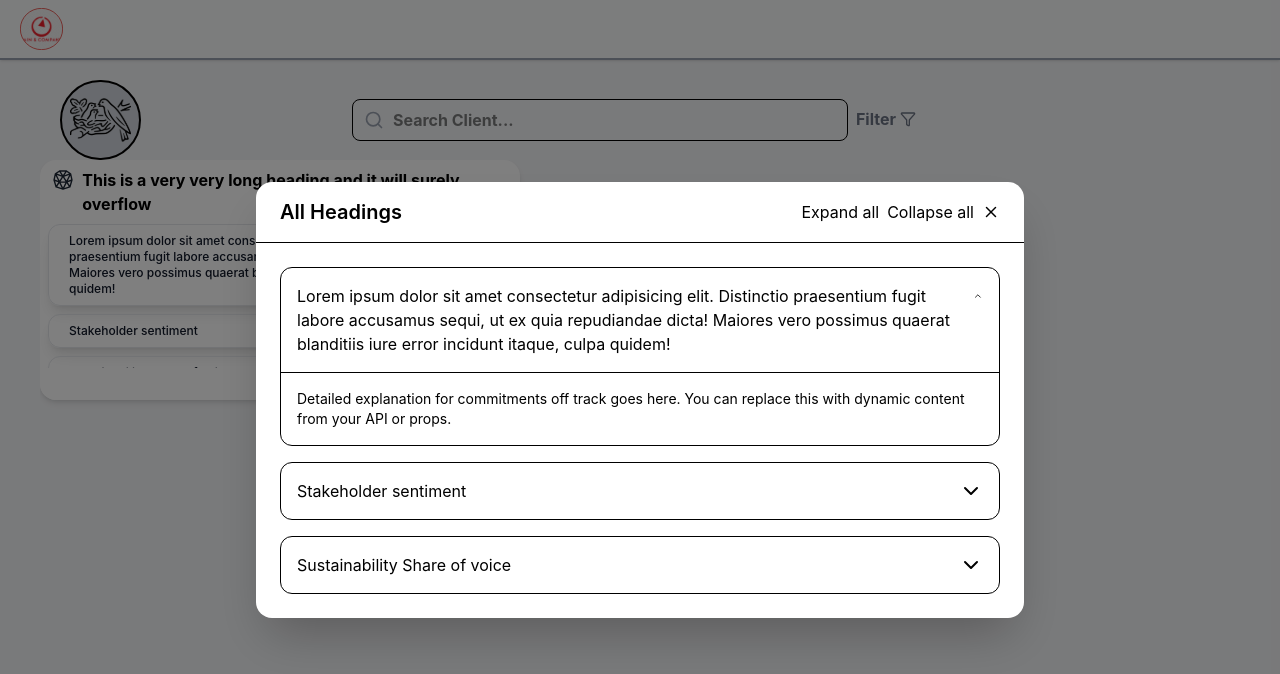
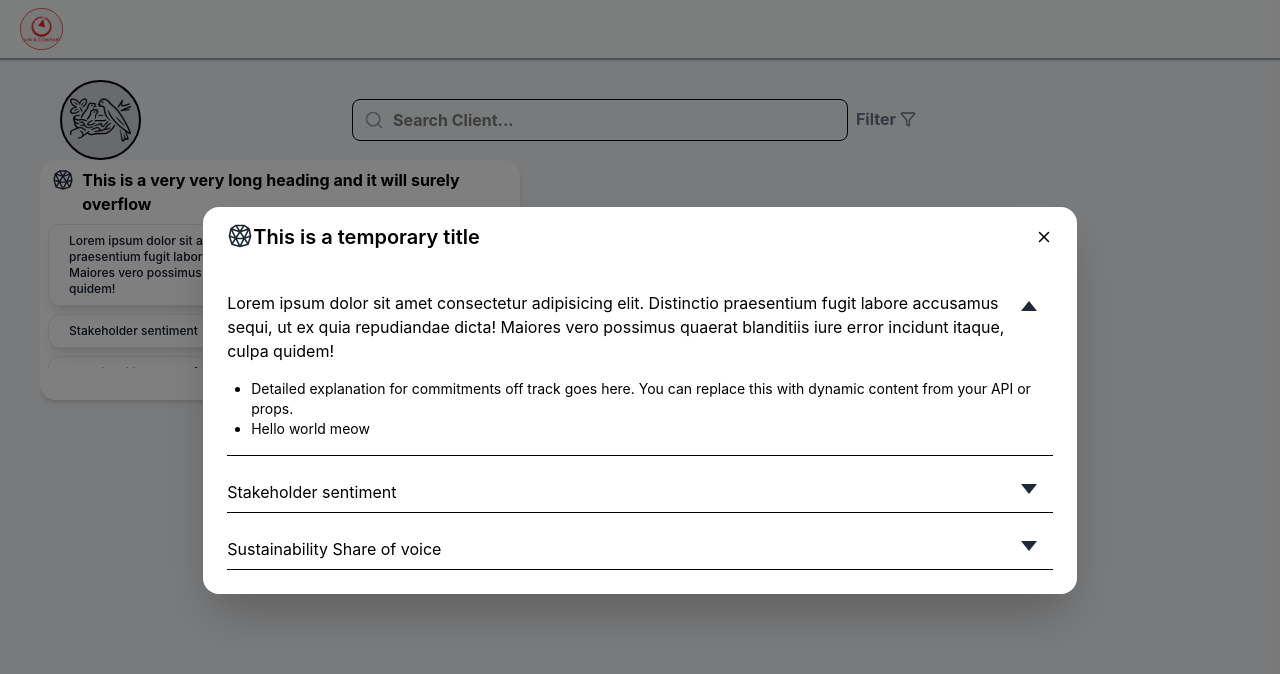
Before and after one commit to Rounik25/Nestle_dashboard, a React (Vite) app: page / in a window 1280 px wide. Both pictures are taken after a click on the button 501 px from the left and 295 px from the top of the page. Shown: the top 674 px of the page. Built offline with nearby package versions, Linux system fonts and the light colour scheme.

Commit message:
fixed popup when a dropdown list is clicked

```diff
--- a/src/component/HomePage/TopSection.tsx
+++ b/src/component/HomePage/TopSection.tsx
@@ -5,7 +5,7 @@ import { ExpandableDiv } from "../common/ExpandableDiv";
 type Section = {
   id: string;
   heading: string;
-  content: string;
+  content: string[];
 };
 
 const sectionsData: Section[] = [
@@ -13,21 +13,27 @@ const sectionsData: Section[] = [
     id: "commitments",
     heading: "Lorem ipsum dolor sit amet consectetur adipisicing elit. Distinctio praesentium fugit labore accusamus sequi, ut ex quia repudiandae dicta! Maiores vero possimus quaerat blanditiis iure error incidunt itaque, culpa quidem!",
     content:
-      "Detailed explanation for commitments off track goes here. You can replace this with dynamic content from your API or props.",
+      [
+        "Detailed explanation for commitments off track goes here. You can replace this with dynamic content from your API or props.",
+        "Hello world meow"
+      ],
   },
   {
     id: "stakeholder",
     heading: "Stakeholder sentiment",
     content:
-      "Detailed explanation for stakeholder sentiment goes here. Add as much text as needed.",
+      ["Detailed explanation for stakeholder sentiment goes here. Add as much text as needed."],
   },
   {
     id: "sustainability",
     heading: "Sustainability Share of voice",
     content:
-      "Detailed explanation for sustainability share of voice goes here.",
+      ["Detailed explanation for sustainability share of voice goes here."],
   },
 ];
+
+const tempTitle : string = "This is a temporary title"
+const tempIcon : string = "src/assets/Home Page/HomeKPI2.svg"
 
 export function TopSection(){
     return(
@@ -35,7 +41,7 @@ export function TopSection(){
             <HomeKPI
                 icon="src\assets\Home Page\HomeKPI2.svg"
                 title="This is a very very long heading and it will surely overflow"
-                inner={<ExpandableDiv sections={sectionsData} />}
+                inner={<ExpandableDiv sections={sectionsData} title={tempTitle} icon={tempIcon} />}
             />
         </div>
     )
--- a/src/component/common/ExpandableDiv.tsx
+++ b/src/component/common/ExpandableDiv.tsx
@@ -1,23 +1,25 @@
-import { useMemo, useState } from "react";
+import { useState } from "react";
 import { Popup } from "./Popup";
 
 type Section = {
     id: string;
     heading: string;
-    content: string;
+    content: string[];
 };
 
 type ExpandableHeadingsProps = {
-    sections?: Section[];
+    sections?: Section[],
+    title: string,
+    icon: string,
 };
 
 export function ExpandableDiv({
-    sections = []
+    sections = [], title = "", icon = ""
 }: ExpandableHeadingsProps) {
     const [isPopupOpen, setIsPopupOpen] = useState(false);
     const [expandedIds, setExpandedIds] = useState<string[]>([]);
 
-    const sectionIds = useMemo(() => sections.map((section) => section.id), [sections]);
+    // const sectionIds = useMemo(() => sections.map((section) => section.id), [sections]);
 
     function openPopup(expandedId?: string) {
         setIsPopupOpen(true);
@@ -40,13 +42,13 @@ export function ExpandableDiv({
         );
     }
 
-    function expandAll() {
-        setExpandedIds(sectionIds);
-    }
+    // function expandAll() {
+    //     setExpandedIds(sectionIds);
+    // }
 
-    function collapseAll() {
-        setExpandedIds([]);
-    }
+    // function collapseAll() {
+    //     setExpandedIds([]);
+    // }
 
     return (
         <div className={`relative h-full w-full min-h-0 min-w-0 bg-white  ${isPopupOpen ? "overflow-hidden" : ""}`}>
@@ -100,8 +102,8 @@ export function ExpandableDiv({
                     expandedIds={expandedIds}
                     onToggle={toggleExpanded}
                     onClose={closePopup}
-                    onExpandAll={expandAll}
-                    onCollapseAll={collapseAll}
+                    title={title}
+                    icon={icon}
                 />
             )}
         </div>
--- a/src/component/common/Popup.tsx
+++ b/src/component/common/Popup.tsx
@@ -1,9 +1,9 @@
-import { ChevronDown, X } from "lucide-react";
+import { X } from "lucide-react";
 
 type Section = {
     id: string;
     heading: string;
-  content: string;
+    content: string[];
 };
 
 type PopupProps = {
@@ -11,8 +11,8 @@ type PopupProps = {
     expandedIds: string[];
     onToggle: (id: string) => void;
     onClose: () => void;
-  onExpandAll: () => void;
-  onCollapseAll: () => void;
+    title: string;
+    icon: string;
 };
 
 export function Popup({
@@ -20,8 +20,8 @@ export function Popup({
     expandedIds,
     onToggle,
     onClose,
-  onExpandAll,
-  onCollapseAll,
+    title = "",
+    icon = "",
 }: PopupProps) {
     return (
         <>
@@ -32,22 +32,23 @@ export function Popup({
             />
 
             {/* popup */}
-      <div className="fixed inset-0 z-50 flex items-center justify-center p-4">
+            <div className="fixed inset-0 h-full z-50 flex items-center justify-center p-4">
                 <div
-          className="relative max-h-[85vh] w-full max-w-3xl overflow-hidden rounded-2xl bg-white shadow-2xl"
+                    className="relative max-h-[85vh] flex flex-col basis-7/10 overflow-hidden rounded-2xl bg-white shadow-2xl"
                     onClick={(e) => e.stopPropagation()}
                 >
                     {/* header */}
-          <div className="flex items-center justify-between border-b px-6 py-4">
-            <h2 className="text-xl font-semibold">All Headings</h2>
+                    <div className="flex items-center justify-between px-6 py-4">
+                        <div className="flex">
+                            <div>
+                                <img src={icon} alt="Heading Logo" />
+                            </div>
+                            <div>
+                                <h2 className="text-xl font-semibold">{title}</h2>
+                            </div>
 
+                        </div>
                         <div className="flex gap-2">
-              <button onClick={onExpandAll} className="btn">
-                Expand all
-              </button>
-              <button onClick={onCollapseAll} className="btn">
-                Collapse all
-              </button>
                             <button onClick={onClose}>
                                 <X size={18} />
                             </button>
@@ -55,27 +56,34 @@ export function Popup({
                     </div>
 
                     {/* content */}
-          <div className="max-h-[calc(85vh-72px)] overflow-y-auto p-6 space-y-4">
+                    <div className="flex-1 overflow-y-auto p-6 space-y-4">
                         {sections.map((section) => {
                             const isExpanded = expandedIds.includes(section.id);
 
                             return (
-                <div key={section.id} className="border rounded-xl">
+                                <div key={section.id} className="flex flex-col border-b-1 border-black">
+                                    <div className="flex justify-between">
+                                        <div className="flex min-h-10 items-center">
+                                            {section.heading}
+                                        </div>
+                                        <div className="flex items-start h-full">
                                             <button
                                                 onClick={() => onToggle(section.id)}
-                    className="flex w-full justify-between px-4 py-4 text-left"
+                                                className="flex w-full justify-between text-left min-h-10 min-w-10 items-start"
                                             >
-                    <span>{section.heading}</span>
-                    <ChevronDown
-                      className={`transition ${
-                        isExpanded ? "rotate-180" : ""
-                      }`}
-                    />
+                                                <img src="src\assets\Home Page\down.svg" alt="down logo" className={`transition ${isExpanded ? "rotate-180" : ""}`} />
                                             </button>
+                                        </div>
+                                    </div>
 
                                     {isExpanded && (
-                    <div className="border-t px-4 py-4 text-sm">
-                      {section.content}
+                                        <div className="px-4 py-4 text-sm">
+                                            <ul style={{ listStyleType: 'disc' }} className="pl-2">
+                                                {section.content.map(child => {
+                                                    return(
+                                                        <li key={child} className="">{child}</li>
+                                                    )})}
+                                            </ul>
                                         </div>
                                     )}
                                 </div>
```
Lines whose indentation alone changed are shown as unchanged.
